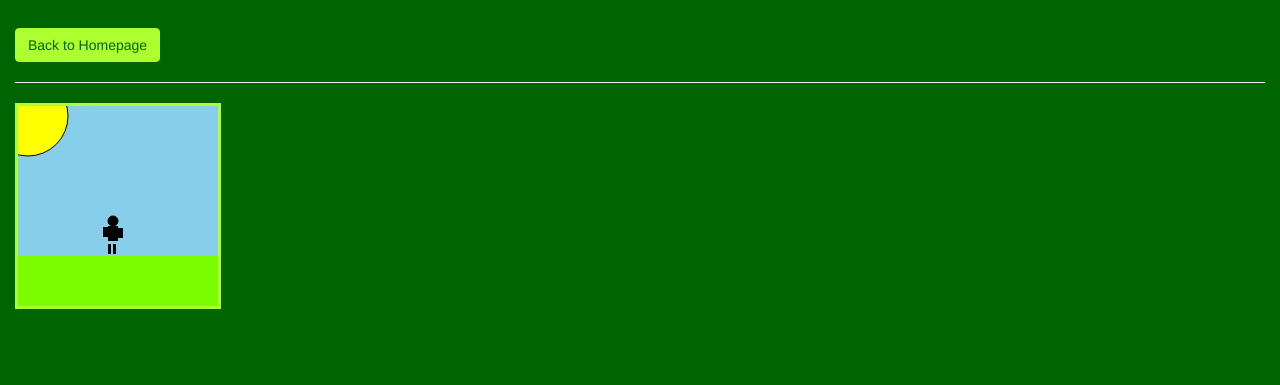
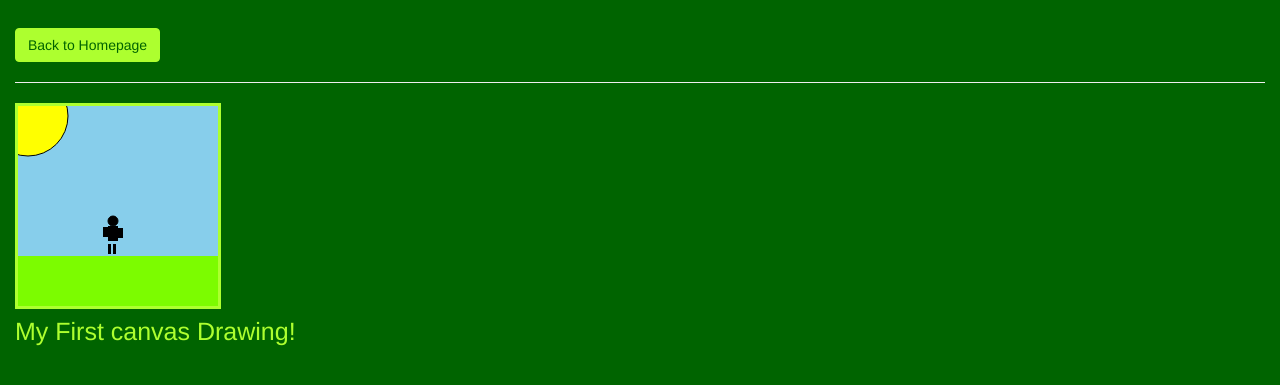
Before and after one commit to Sammojr614/Gamepage, a plain HTML site: page page_with_game.html in a window 1280 px wide. Shown: the part 197-582 px from the top of the page. Drawn offline with nearby package versions, Linux system fonts and the light colour scheme.

Commit message:
Messing with Canvas

```diff
--- a/css/style.css
+++ b/css/style.css
@@ -24,3 +24,7 @@ canvas{
     border-style:solid;
     border-color:greenyellow;
 }
+#canvas_context{
+    color:greenyellow;
+    font-size:25px;
+}
--- a/page_with_game.html
+++ b/page_with_game.html
@@ -22,6 +22,7 @@
             <hr>
             <canvas id="myCanvas" height=200 width=200></canvas>
             <script src="java/main.js"></script>
+            <p id="canvas_context"> My First canvas Drawing!</p>
         </div>
     </body>
 </html>
```
